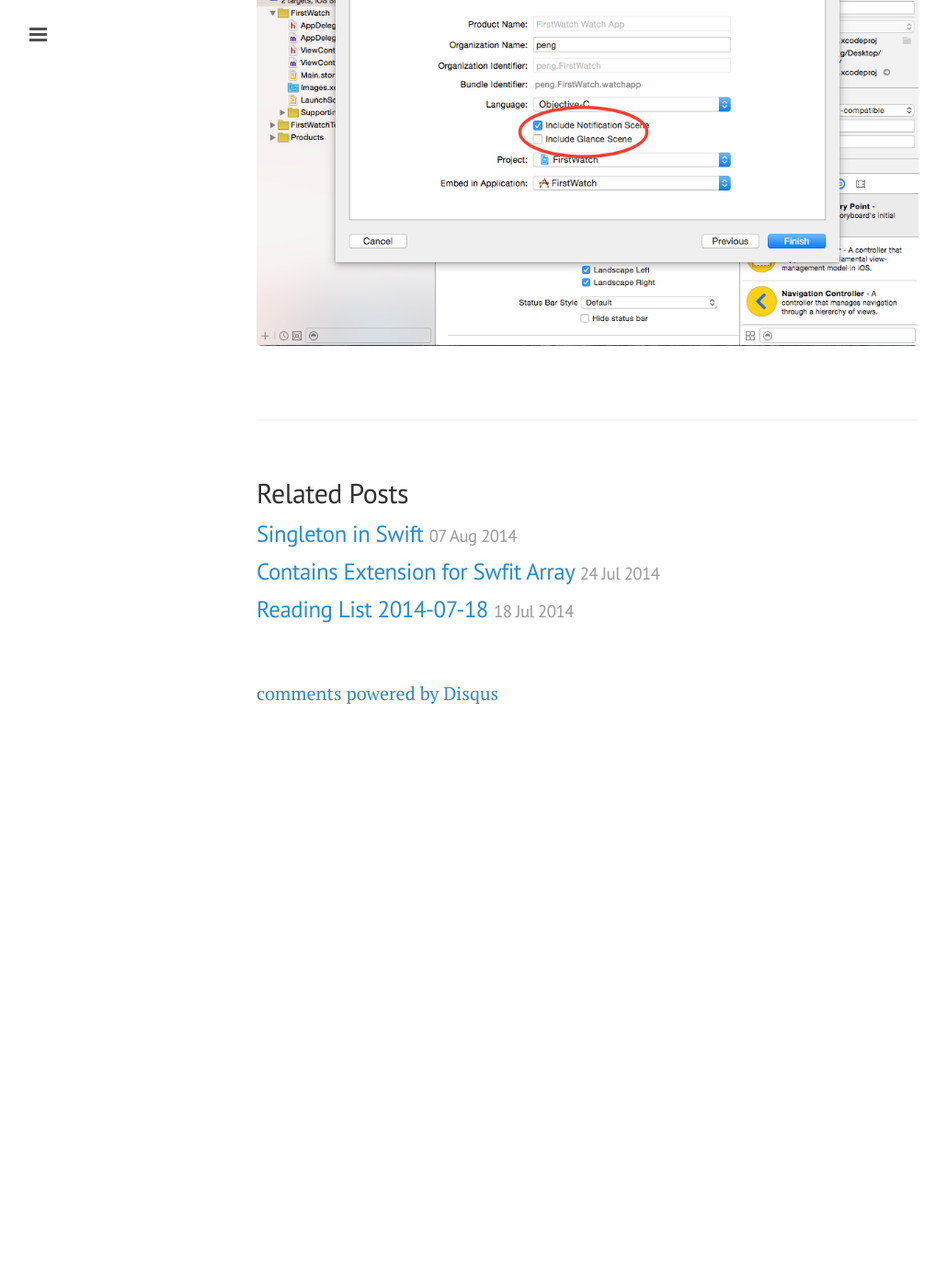
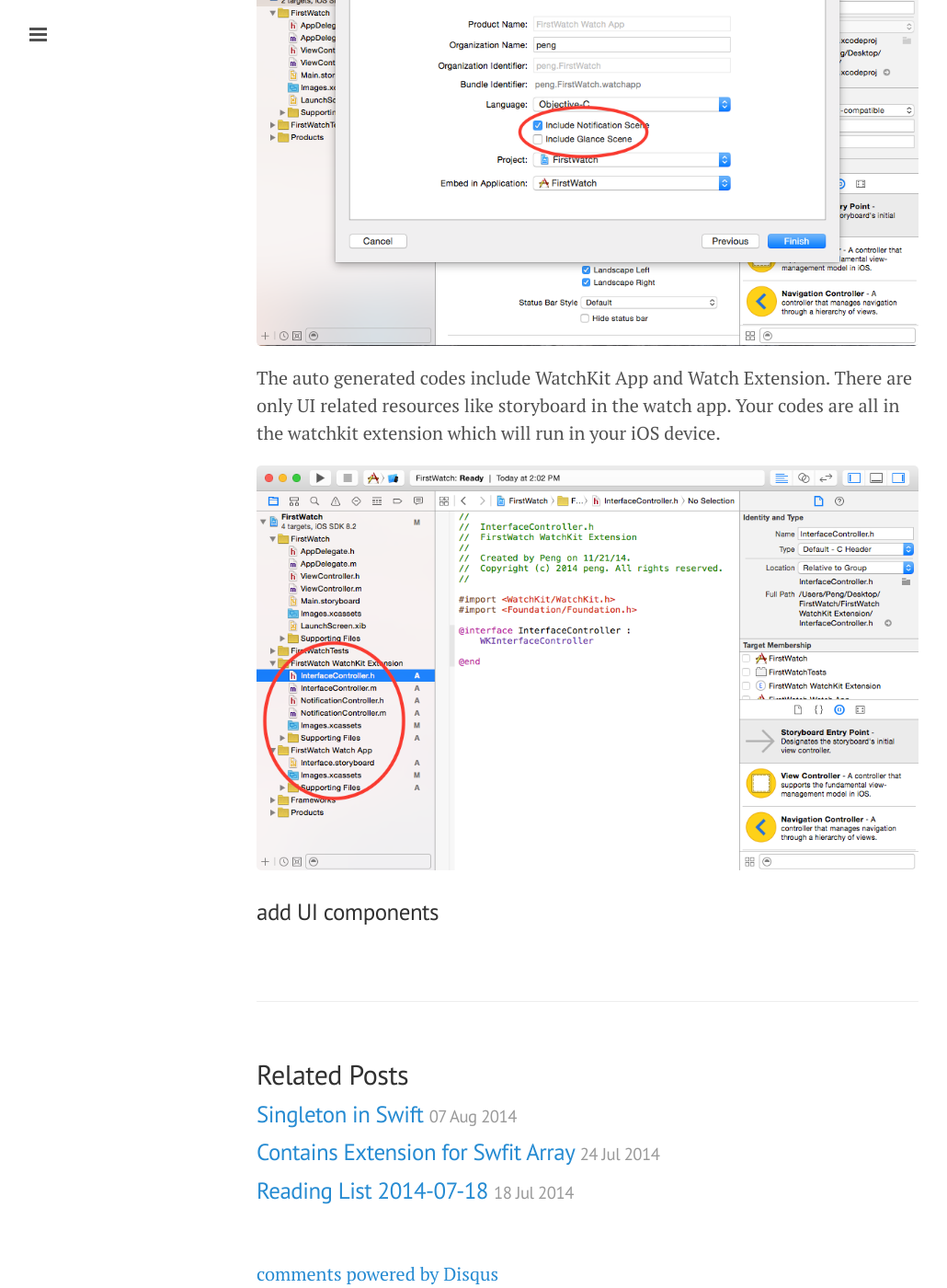
Before and after one commit to GitPeng/GitPeng.github.io, a Jekyll site: the page built from _posts/2014-11-20-iWatch-App-Development-Basic-1.md, in a window 1280 px wide and 1400 px high, scrolled down 2112 px. Shown: the whole window at 92% size, without its empty margins (1-1031 px from the left). Built offline with Jekyll 4.4.1, drawn with Linux system fonts in a browser that asks for light colours; Markdown is read by kramdown in place of the engine named in the settings; comment, search, counter and statistics services are not loaded; before the commit the page ends 2881 px from its top, so only the background shows below that.

Commit message:
watch app basic 1

```diff
--- a/_posts/2014-11-20-iWatch-App-Development-Basic-1.md
+++ b/_posts/2014-11-20-iWatch-App-Development-Basic-1.md
@@ -32,3 +32,9 @@
 If you want to include a glance scene or notification scene, please select in the next step.
 
 ![image](http://nilstack.github.io/public/image/check_glance_and_notification.png)
+
+The auto generated codes include WatchKit App and Watch  Extension. There are only UI related resources like storyboard in the watch app. Your codes are all in the watchkit extension which will run in your iOS device.
+
+![image](http://nilstack.github.io/public/image/auto_generated_codes.png)
+
+### add UI components
```
Also changed, not shown: public/image/auto_generated_codes.png (added).
